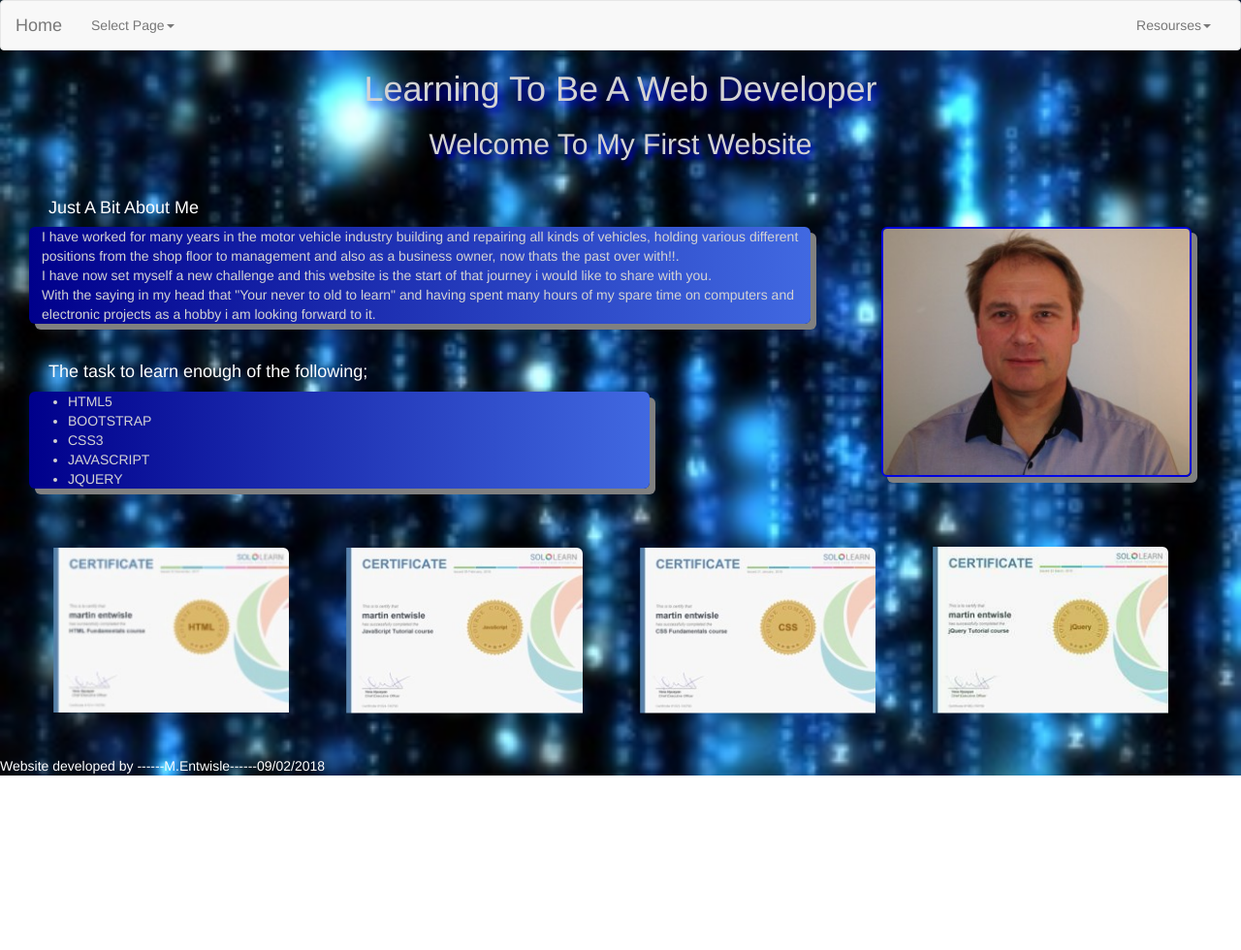
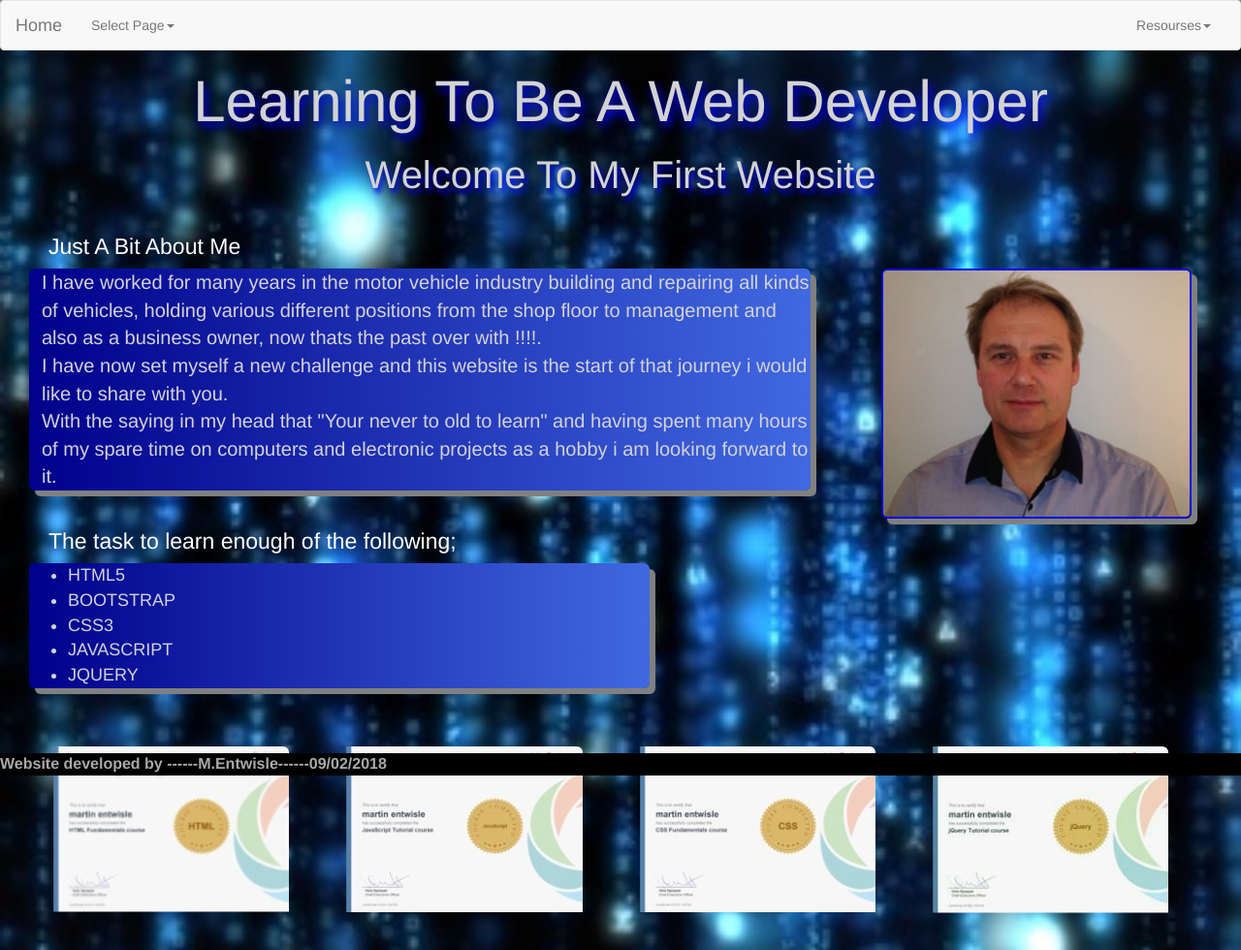
Before and after one commit to arrowstraight/mywedsite, a plain HTML site: page index.html in a window 1280 px wide. Shown: the whole page at 97% size. Before the commit the page ends 800 px from the top, so only its background shows below. Drawn offline with nearby package versions, Linux system fonts and the light colour scheme.

Commit message:
various changes
txt size added link to html5

```diff
--- a/index.html
+++ b/index.html
@@ -8,7 +8,6 @@
 
 	<head>
 
-	<title>  </title>
 
 	<meta charset="utf-8" />
 	<title>learning web developement</title>
@@ -66,8 +65,8 @@
 	        <li class="dropdown">
 	          <a href="#" class="dropdown-toggle" data-toggle="dropdown" role="button" aria-haspopup="true" aria-expanded="false"> Resourses<span class="caret"></span></a>
 	          <ul class="dropdown-menu">
-	            <li><a href="https://www.w3schools.com/css/default.asp">Learn css</a></li>
-	            <li><a href="#">Another action</a></li>
+	            <li><a href="https://www.w3schools.com/css/default.asp">Learn CSS3</a></li>
+	            <li><a href="https://www.w3schools.com/html/default.asp">Learn HTML5</a></li>
 	            <li><a href="#">Something else here</a></li>
 	            <li role="separator" class="divider"></li>
 	            <li><a href="#">Separated link</a></li>
@@ -90,7 +89,7 @@
 	   </div>
 
 	   <div>
-	    <p class="maintext"> I have worked for many years in the motor vehicle industry building and repairing all kinds of vehicles, holding various different positions from the shop floor to management and also as a business owner, now thats the past over with!!.<br>
+	    <p class="maintext"> I have worked for many years in the motor vehicle industry building and repairing all kinds of vehicles, holding various different positions from the shop floor to management and also as a business owner, now thats the past over with !!!!.<br>
 	    I have now set myself a new challenge and this website is the start of that journey i would like to share with you.<br>
 	    With the saying in my head that "Your never to old to learn" and having spent many hours of my spare time on computers and electronic projects as a hobby i am looking forward to it.
 	 </p>
--- a/martinmain.css
+++ b/martinmain.css
@@ -11,12 +11,13 @@
 .mainheading {
 color: lightgray;text-align:center;
 text-shadow:3px 5px 10px rgba(0,0,250,1);
+font-size: 6.0REM;
 }
 
 .subheading {
 color: lightgray; text-align :center;
 text-shadow:3px 5px 5px rgba(0,0,250,0.8);
-
+font-size: 4.0REM;
 }
 
 .maintext {
@@ -27,16 +28,9 @@ color: lightgray;
 margin-left: 30px;
 padding-left: 13px;
 border-radius: 6px;
+font-size: 2.0rem;
 }
 
-footer {
-position: fixed;
-left: 0;
-bottom: 0;
-width: 100%;
-color: blue;
-text-align: left;
-}
 .orderlist {
 position:relative;
 background: linear-gradient(to right,darkblue,royalblue);
@@ -45,26 +39,29 @@ width: 50%;
 color: lightgrey;
 margin-left: 30px;
 border-radius: 6px;
+font-size: 1.8rem;
 }
-/*
-body {
-	background: linear-gradient(gray,lightgray);
-}
-*/
+
 .secondsub {
-
+font-size: 2.3rem;
 color: white;
 }
 
 div h4 {
+font-size: 2.3rem;
+color: white;
+}
 
+h4 {
+margin-left: 50px;
+}
+
+div h5 {
+font-size: 2.3rem;
 color: white;
 }
 
 
-div h5 {
-color: white;
-}
 .certs {
 display: inline-block;
 margin-left: 4px;
@@ -92,10 +89,16 @@ background: url(rainingnum.jpg) no-repeat center center fixed;
 background-size: cover;
 background-color: blue;
 }
-h4{
-margin-left: 50px;
-}
 
 footer{
-color: white;
+color: darkgrey;
+text-shadow: 3px 3px 4px black;
+font-weight: bold;
+font-size: 1.6rem;
+position: fixed;
+left: 0;
+bottom: 0;
+width: 100%;
+text-align: left;
+background-color: black;
 }
```
